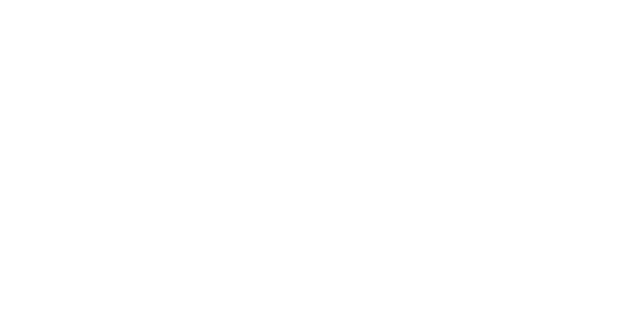
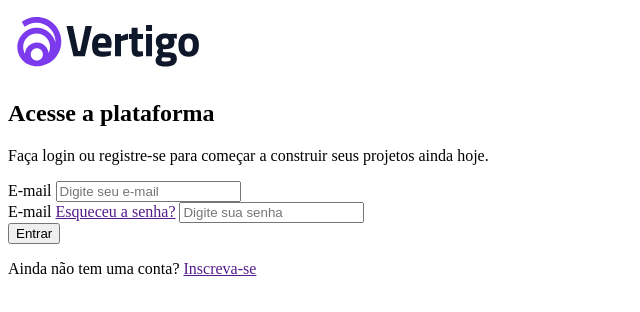
Before and after one commit to Kelton1969/projeto-tela_inicial, a plain HTML site: page Index.html in a window 1280 px wide. Shown: the whole page, without its empty margins (0-640 px from the left). Drawn offline with Linux system fonts and the light colour scheme.

Commit message:
atualização -HTMl terminado

```diff
--- a/Index.html
+++ b/Index.html
@@ -1,11 +1,40 @@
 <!DOCTYPE html>
 <html lang="en">
+
 <head>
     <meta charset="UTF-8">
     <meta name="viewport" content="width=device-width, initial-scale=1.0">
     <title>Document</title>
 </head>
+
 <body>
+    <header>
+        <img src="./imagens/logo.svg" alt="Logo">
+    </header>
 
+    <main>
+        <section class="descricao">
+            <h1>Acesse a plataforma</h1>
+            <p>Faça login ou registre-se para começar a construir seus projetos ainda hoje.</p>
+        </section>
+
+        <section class="login">
+            <form action="">
+                     <div class="input-box">
+                        <label for="email">E-mail</label>
+                        <input type="email" placeholder="Digite seu e-mail" id="email">
+                    <div class="input-box">
+                        <label for="senha">E-mail</label>
+                        <a href="">Esqueceu a senha?</a>
+                        <input type="password" placeholder="Digite sua senha" id="senha">
+                    </div>
+
+                    <button>Entrar</button>
+            </form>
+
+            <p>Ainda não tem uma conta? <a href="">Inscreva-se</a></p>
+        </section>
+    </main>
 </body>
+
 </html>
```
